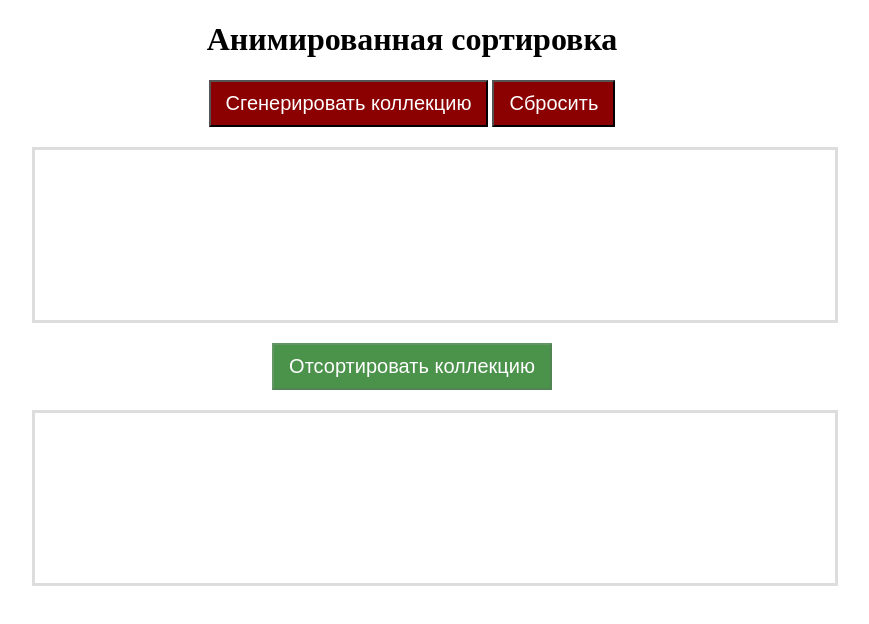
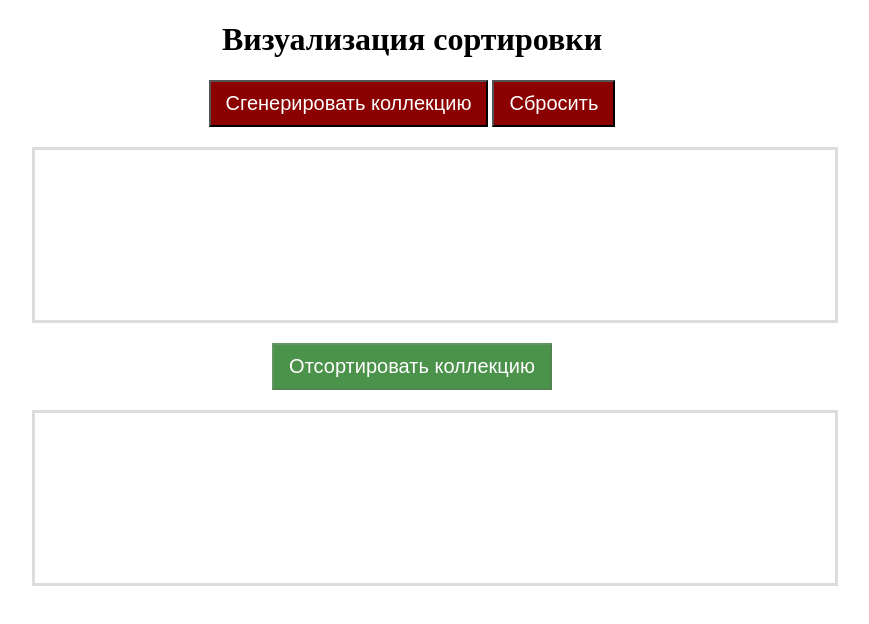
Before and after one commit to karmaKiller3352/bubblesort, a website built with webpack: page src/index.html in a window 1280 px wide. Shown: the whole page, without its empty margins (228-1097 px from the left). Built offline with nearby package versions, Linux system fonts and the light colour scheme.

Commit message:
html repairs

```diff
--- a/src/index.html
+++ b/src/index.html
@@ -3,13 +3,13 @@
 <head>
     <meta charset="UTF-8">
     <meta name="viewport" content="width=device-width, initial-scale=1.0">
-    <title>JavaScript</title>
+    <title>Пузырьковая сортировка</title>
     <link rel="stylesheet" href="../src/style.css">
 </head>
 <body>
 
   <div class="container">
-      <h1>Анимированная сортировка</h1>
+      <h1>Визуализация сортировки</h1>
       <button class="button darkblue" id="generate">Сгенерировать коллекцию</button>
       <button class="button darkblue" id="reload" onclick="window.location.reload()">Сбросить</button>
       <div id="view_before" class="wrap borderred"></div>
```
